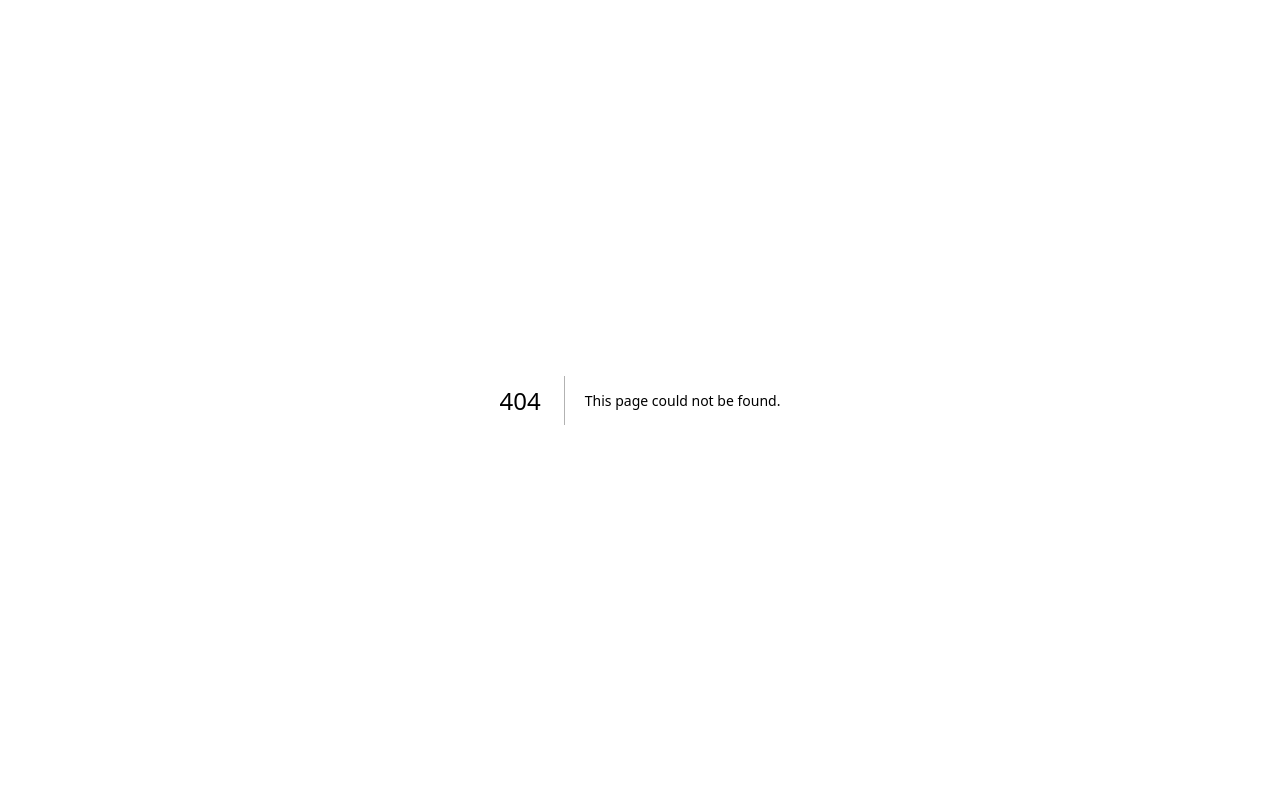
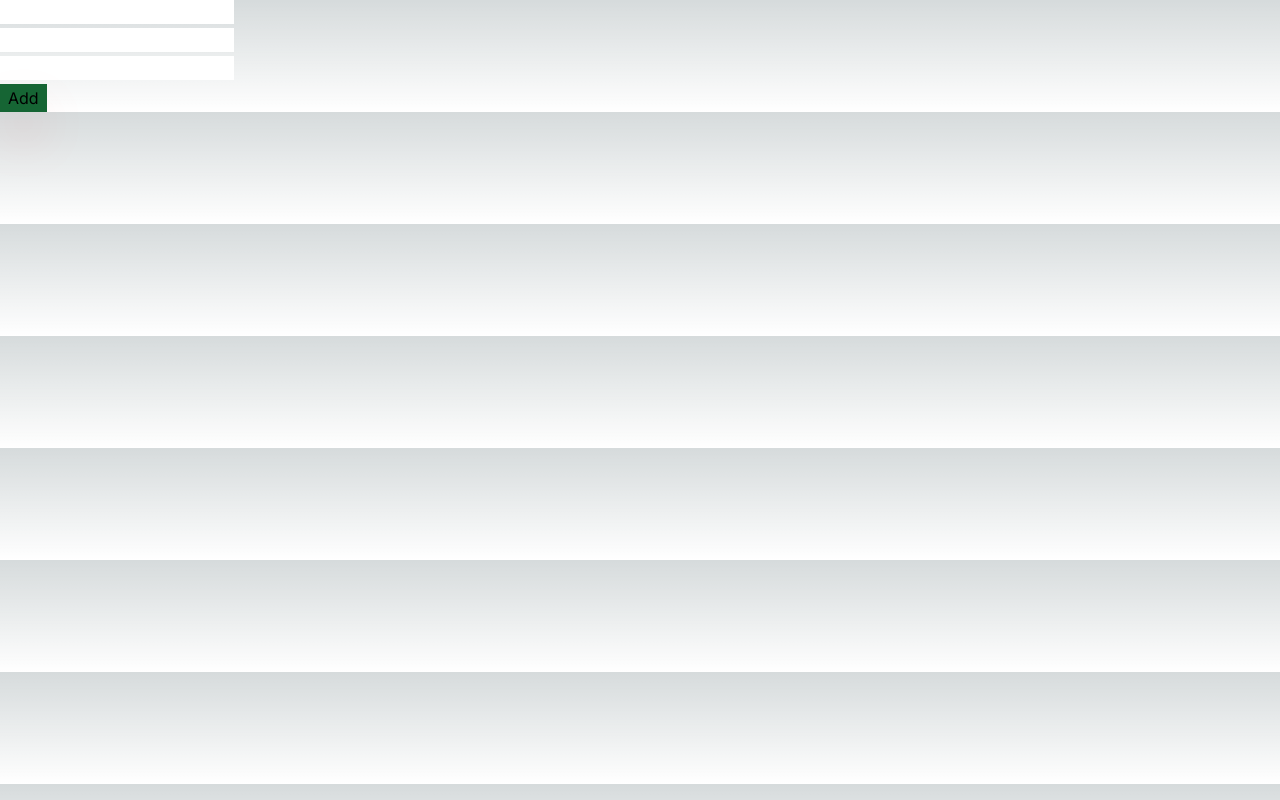
Before and after one commit to dizas9/N14-Reference, a Next.js app: page /ClientAction in a window 1280 px wide. Before the commit this address had no page. Built offline with nearby package versions, Linux system fonts and the light colour scheme.

Commit message:
React client + server form action

```diff
--- /dev/null
+++ b/actions/AddProduct.ts
@@ -0,0 +1,31 @@
+"use server";
+
+import { revalidateTag } from "next/cache";
+
+export const AddProductHandler = async (e: FormData) => {
+  try {
+    const productName = e.get("productName")?.toString();
+    const price = e.get("price")?.toString();
+    const category = e.get("category")?.toString();
+
+    const response = await fetch(
+      "https://66655ef3d122c2868e407779.mockapi.io/api/products/products",
+      {
+        method: "POST",
+        body: JSON.stringify({
+          productName,
+          price,
+          category,
+        }),
+        headers: {
+          "content-type": "application/json",
+        },
+      }
+    );
+
+    console.log(response);
+    revalidateTag("products");
+  } catch (error: any) {
+    console.log(error.message);
+  }
+};
--- /dev/null
+++ b/app/ClientAction/page.tsx
@@ -0,0 +1,74 @@
+"use client";
+
+import { AddProductHandler } from "@/actions/AddProduct";
+import HomeButton from "@/components/HomeButton";
+import { ChangeEvent, FormEvent, useState } from "react";
+
+export default function ClientAction() {
+  const [product, setProduct] = useState({
+    productName: " ",
+    price: " ",
+    category: " ",
+  });
+
+  const [loading , setLoading] = useState(false);
+
+  const onChangeHandler = (e: ChangeEvent<HTMLInputElement>) =>
+    setProduct({ ...product, [e.target.name]: e.target.value });
+
+  const onSubmithandler = async (e:FormEvent<HTMLFormElement>) => {
+    e.preventDefault();
+    setLoading(true)
+    const formData = new FormData();
+
+    formData.append("productName", product.productName);
+    formData.append("price", product.price);
+    formData.append("category", product.category);
+
+    await AddProductHandler(formData);
+    setLoading(false);
+  };
+  return (
+    <div>
+      <form className="text-black" onSubmit={onSubmithandler}>
+        <div className="">
+          <input
+            type="text"
+            value={product.productName}
+            name="productName"
+            onChange={onChangeHandler}
+            placeholder="Enter Product Name"
+          />
+        </div>
+
+        <div className="my-1">
+          <input
+            type="text"
+            value={product.price}
+            name="price"
+            onChange={onChangeHandler}
+            placeholder="Enter Price"
+          />
+        </div>
+
+        <div className="my-1">
+          <input
+            type="text"
+            value={product.category}
+            name="category"
+            onChange={onChangeHandler}
+            placeholder="Enter category"
+          />
+        </div>
+
+        <button
+          className="bg-green-800 px-2 py-0.5 shadow-[red] shadow-2xl"
+          type="submit"
+          disabled={loading}
+        >
+          {loading ? "wait..." : "Add"}
+        </button>
+      </form>
+    </div>
+  );
+}
--- a/app/ServerAction/page.tsx
+++ b/app/ServerAction/page.tsx
@@ -1,53 +1,17 @@
-import { revalidateTag } from "next/cache";
-import HomeButton from "../components/HomeButton";
-import ProductList from "../components/ProductList";
-import FetchData from "../libs/FetchData";
+import HomeButton from "../../components/HomeButton";
+import ProductList from "../../components/ProductList";
+import FetchData from "@/libs/FetchData";
+import { AddProductHandler } from "@/actions/AddProduct";
+import ClientAction from "../ClientAction/page";
 
 export default async function ServerAction() {
-//   const products = await fetch(
-//     "https://mockapi.io/projects/66655ef3d122c2868e40777a",
-//     {
-//       cache: "no-cache",
-//       next: {
-//         tags: ["products"],
-//       },
-//     }
-//   );
-
   const data = await FetchData();
 
-  // server action function
-  const Add = async (e: FormData) => {
-    "use server";
-    const productName = e.get("productName")?.toString();
-    const price = e.get("price")?.toString();
-    const category = e.get("category")?.toString();
-
-    const response = await fetch(
-      "https://66655ef3d122c2868e407779.mockapi.io/api/products/products",
-      {
-        method: "POST",
-        body: JSON.stringify({
-          productName,
-          price,
-          category,
-        }),
-        headers: {
-          "content-type": "application/json",
-        },
-      }
-    );
-
-    console.log(response);
-    revalidateTag("products")
-  };
   return (
     <div>
       <HomeButton />
 
-      {/* Server Action form */}
-
-      <form action={Add} className="text-black">
+      <form action={AddProductHandler} className="text-black">
         <div className="">
           <input
             type="text"
@@ -64,12 +28,16 @@ export default async function ServerAction() {
           <input type="text" name="category" placeholder="Enter category" />
         </div>
 
-
-
         <button className="bg-green-800 px-2 py-0.5 shadow-[red] shadow-2xl">
           Add{" "}
         </button>
       </form>
+
+      {/* client form */}
+
+      <h1>Client form</h1>
+
+      <ClientAction />
 
       {/* Product list */}
       <ProductList product={data} />
```
Also changed, not shown: app/Product/page.tsx (+7 -7 lines), components/ProductList.tsx (renamed from app/components/ProductList.tsx, +2 -7 lines), components/HomeButton.tsx (renamed from app/components/HomeButton.tsx), libs/FetchData.tsx (renamed from app/libs/FetchData.tsx), libs/animations/practice.tsx (added).
